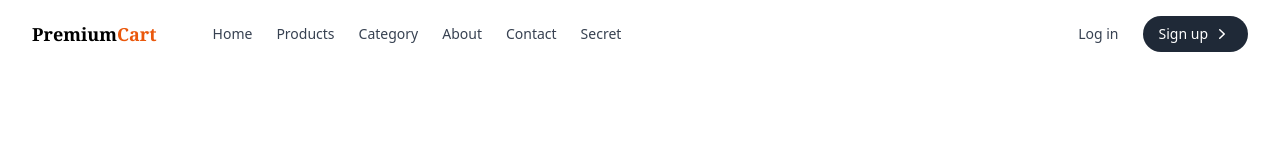
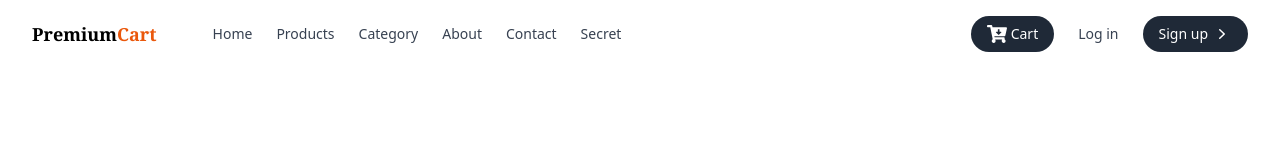
Before and after one commit to Mahmudur-Rahman-Salman/Premium-Cart, a React (Vite) app: page / in a window 1280 px wide. Shown: the top 160 px of the page. Built offline with nearby package versions, Linux system fonts and the light colour scheme; no server answers.

Commit message:
cart icon added

```diff
--- a/package.json
+++ b/package.json
@@ -16,6 +16,7 @@
     "react": "^18.2.0",
     "react-dom": "^18.2.0",
     "react-hook-form": "^7.51.2",
+    "react-icons": "^5.1.0",
     "react-router-dom": "^6.22.3",
     "sort-by": "^1.2.0",
     "sweetalert2": "^11.10.7",
--- a/src/components/Navigation.jsx
+++ b/src/components/Navigation.jsx
@@ -1,6 +1,7 @@
 import { useContext, useEffect, useState } from "react";
 import { Link } from "react-router-dom";
 import { AuthContext } from "../Firebase/Providers/AuthProviders";
+import { FaCartArrowDown } from "react-icons/fa";
 
 const Navigation = () => {
   const [state, setState] = useState(false);
@@ -104,6 +105,13 @@ const Navigation = () => {
               })}
             </ul>
             <div className="flex-1 gap-x-6 items-center justify-end mt-6 space-y-6 md:flex md:space-y-0 md:mt-0">
+              <Link
+                to="/"
+                className="flex items-center justify-center gap-x-1 py-2 px-4 text-white font-medium bg-gray-800 hover:bg-gray-700 active:bg-gray-900 rounded-full md:inline-flex"
+              >
+                <FaCartArrowDown className="w-5 h-5" />
+                Cart
+              </Link>
               {user ? (
                 <>
                   <span>{user?.displayName}</span>
```
Also changed, not shown: 1 other file (tests, documents, lock files or other folders).
